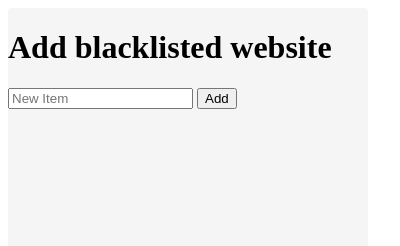
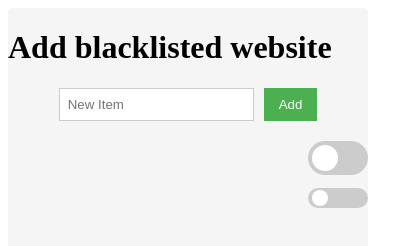
Before and after one commit to IanMorriso/distractify, a browser extension: page popup.html in a window 400 px wide. Drawn offline with Linux system fonts and the light colour scheme.

Commit message:
Added main toggle and individual toggle

```diff
--- a/main.css
+++ b/main.css
@@ -0,0 +1,117 @@
+.container-main {
+    width: 360px;
+    height: 600px;
+    overflow: hidden;
+    position: relative;
+    border-radius: 4px;
+    background-color: #f5f5f5;
+}
+.container-effects {
+    margin-top: 20px;
+    display: flex;
+    align-items: center;
+    justify-content: flex-end; /* Align items to the right */
+}
+.item {
+    display: flex;
+    justify-content: center;
+    margin-top: 20px;
+}
+
+#newItem {
+    padding: 8px;
+    margin-right: 10px;
+    border: 1px solid #ccc;
+}
+
+#button1 {
+    padding: 8px 15px;
+    background-color: #4CAF50;
+    color: white;
+    border: none;
+    cursor: pointer;
+}
+/* The switch - the box around the slider */
+.switch {
+    position: relative;
+    display: inline-block;
+    width: 60px;
+    height: 34px;
+}
+
+/* Hide default HTML checkbox */
+.switch input {
+    opacity: 0;
+    width: 0;
+    height: 0;
+}
+
+/* The slider */
+.slider {
+    position: absolute;
+    cursor: pointer;
+    top: 0;
+    left: 0;
+    right: 0;
+    bottom: 0;
+    background-color: #ccc;
+    -webkit-transition: .4s;
+    transition: .4s;
+}
+
+.slider:before {
+    position: absolute;
+    content: "";
+    height: 26px;
+    width: 26px;
+    top: 50%;
+    transform: translateY(-50%);
+    left: 4px;
+    bottom: 4px;
+    background-color: white;
+    -webkit-transition: .4s;
+    transition: .4s;
+}
+
+input:checked + .slider {
+    background-color: #2196F3;
+}
+
+input:focus + .slider {
+    box-shadow: 0 0 1px #2196F3;
+}
+
+input:checked + .slider:before {
+    -webkit-transform: translateX(26px) translateY(-50%); /* Adjust to center vertically */
+    -ms-transform: translateX(26px) translateY(-50%);
+    transform: translateX(26px) translateY(-50%);
+
+}
+
+/* Rounded sliders */
+.slider.round {
+    border-radius: 34px;
+}
+
+.slider.round:before {
+    border-radius: 50%;
+}
+
+/* Styles for the smaller toggle switch */
+.small-switch {
+    height: 20px; /* Adjust the height as needed */
+}
+
+.small-switch .slider {
+    height: 20px; /* Adjust the height as needed */
+}
+
+.small-switch .slider:before {
+    height: 16px; /* Adjust the height as needed */
+    width: 16px; /* Adjust the width as needed */
+}
+.small-switch input:checked + .slider:before {
+    -webkit-transform: translateX(220%) translateY(-50%);
+    -ms-transform: translateX(220%) translateY(-50%);
+    transform: translateX(220%) translateY(-50%);
+}
--- a/popup.html
+++ b/popup.html
@@ -6,25 +6,27 @@
 </head>
 
 <body>
-    <div class="container-0">
+    <div class="container-main">
         <h1> Add blacklisted website </h1>
 
         <form class="item" id="itemForm">
             <input type="url" id="newItem" name="newItem" placeholder="New Item" autocomplete="off">
             <button id="button1"type="button">Add</button>
         </form>
+
+        <div class="container-effects">
+            <label class="switch">
+                <input type="checkbox">
+                <span class="slider round"></span>
+              </label>
+        </div>
+        <div class="container-effects small-switch">
+            <label class="switch">
+                <input type="checkbox">
+                <span class="slider round"></span>
+              </label>
+        </div>
     </div>
 
+
 </body>
-
-<style>
-    .container-0 {
-    width: 360px;
-    height: 600px;
-    overflow: hidden;
-    position: relative;
-    border-radius: 4px;
-    background-color: #f5f5f5;
-  }
-
-</style>
```
Also changed, not shown: manifest.json.
